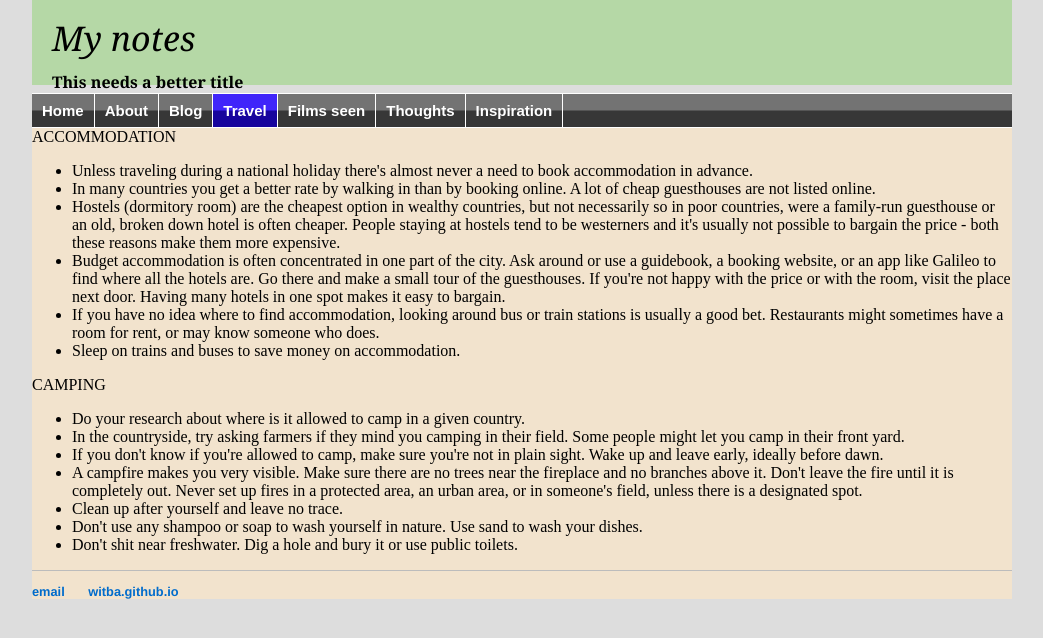
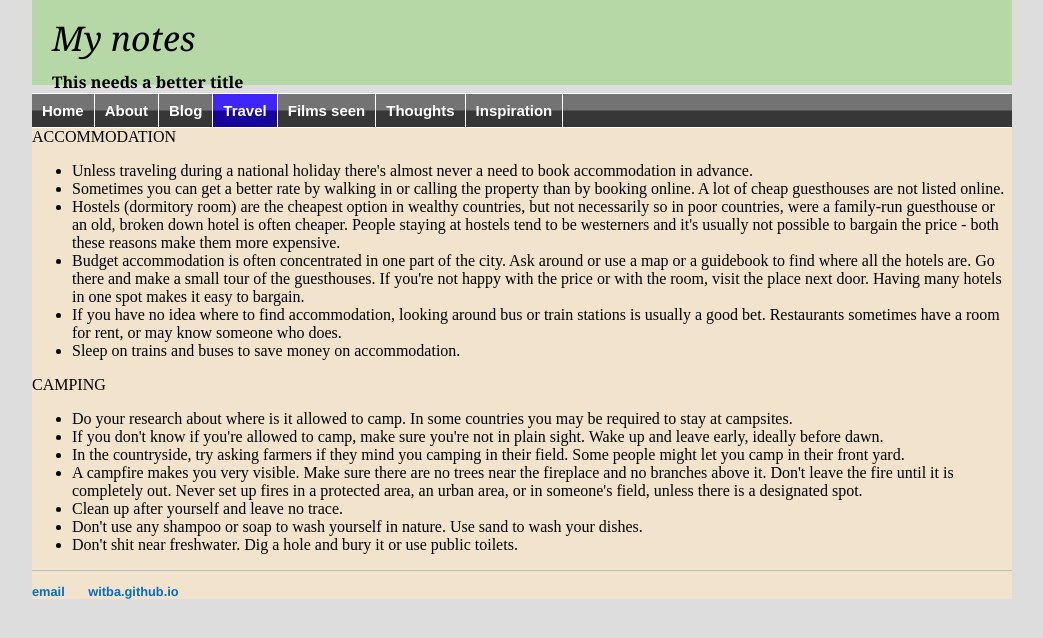
Before and after one commit to witba/witba.github.io, a Jekyll site: the page built from travel/accommodation.html, in a window 1280 px wide. Shown: the top 638 px of the page, without its empty margins (118-1161 px from the left). Built offline with Jekyll 4.4.1, drawn with Linux system fonts in a browser that asks for light colours.

Commit message:
Update accommodation.html

```diff
--- a/travel/accommodation.html
+++ b/travel/accommodation.html
@@ -8,17 +8,17 @@ title: Travel resources
 ACCOMMODATION<br>
 <ul>
 <li>Unless traveling during a national holiday there's almost never a need to book accommodation in advance.<br>
-<li>In many countries you get a better rate by walking in than by booking online. A lot of cheap guesthouses are not listed online.<br>
+<li>Sometimes you can get a better rate by walking in or calling the property than by booking online. A lot of cheap guesthouses are not listed online.<br>
 <li>Hostels (dormitory room) are the cheapest option in wealthy countries, but not necessarily so in poor countries, were a family-run guesthouse or an old, broken down hotel is often cheaper. People staying at hostels tend to be westerners and it's usually not possible to bargain the price - both these reasons make them more expensive.<br>
-<li>Budget accommodation is often concentrated in one part of the city. Ask around or use a guidebook, a booking website, or an app like Galileo to find where all the hotels are. Go there and make a small tour of the guesthouses. If you're not happy with the price or with the room, visit the place next door. Having many hotels in one spot makes it easy to bargain.<br>
-<li>If you have no idea where to find accommodation, looking around bus or train stations is usually a good bet. Restaurants might sometimes have a room for rent, or may know someone who does.<br>
+<li>Budget accommodation is often concentrated in one part of the city. Ask around or use a map or a guidebook to find where all the hotels are. Go there and make a small tour of the guesthouses. If you're not happy with the price or with the room, visit the place next door. Having many hotels in one spot makes it easy to bargain.<br>
+<li>If you have no idea where to find accommodation, looking around bus or train stations is usually a good bet. Restaurants sometimes have a room for rent, or may know someone who does.<br>
 <li>Sleep on trains and buses to save money on accommodation.<br>
 </ul>
 CAMPING<br>
 <ul>
-<li>Do your research about where is it allowed to camp in a given country.<br>
+<li>Do your research about where is it allowed to camp. In some countries you may be required to stay at campsites.<br>
+<li>If you don't know if you're allowed to camp, make sure you're not in plain sight. Wake up and leave early, ideally before dawn.<br>
 <li>In the countryside, try asking farmers if they mind you camping in their field. Some people might let you camp in their front yard.<br>
-<li>If you don't know if you're allowed to camp, make sure you're not in plain sight. Wake up and leave early, ideally before dawn.<br>
 <li>A campfire makes you very visible. Make sure there are no trees near the fireplace and no branches above it. Don't leave the fire until it is completely out. Never set up fires in a protected area, an urban area, or in someone's field, unless there is a designated spot.<br>
 <li>Clean up after yourself and leave no trace. <br>
 <li>Don't use any shampoo or soap to wash yourself in nature. Use sand to wash your dishes.<br>
```
